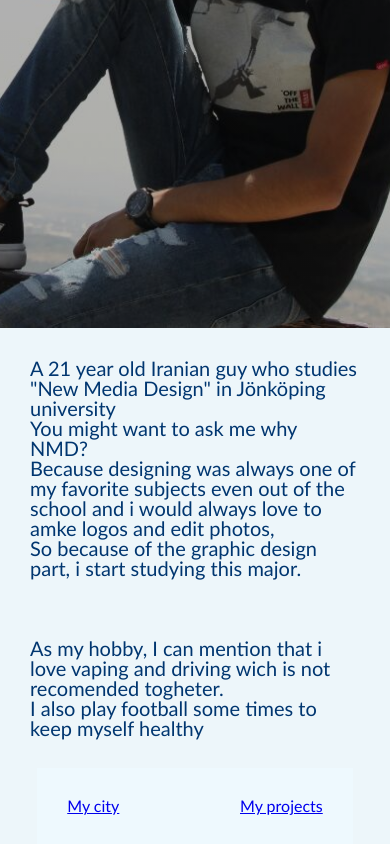
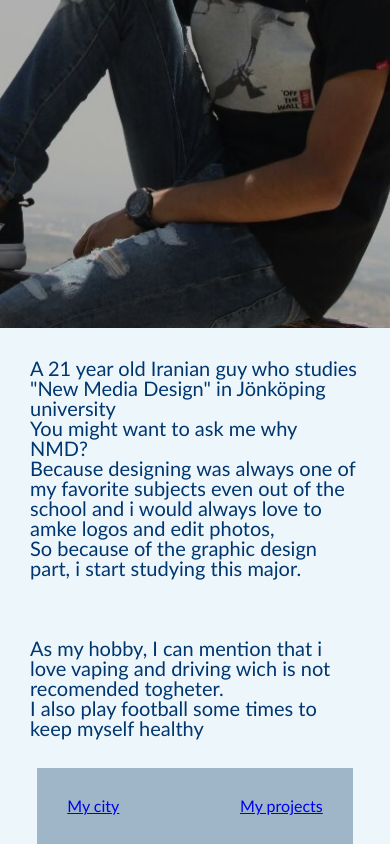
Before and after one commit to ju-nmd2022/wuid-portfolio-uwfews, a plain HTML site: page index.html in a window 390 px wide. Shown: the part 516-1360 px from the top of the page. Drawn offline with Linux system fonts and the light colour scheme.

Commit message:
responsive with animation No.2

```diff
--- a/css/style_global.css
+++ b/css/style_global.css
@@ -27,7 +27,7 @@ footer p {
 }
 
 .grid-footer {
-  background-color: #eef9fe;
+  background-color: rgb(158, 182, 199);
   display: grid;
   grid-template-columns: 1fr 1fr;
   justify-self: center;
```
